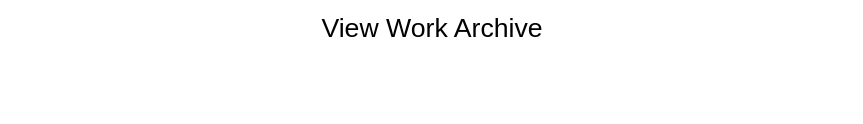
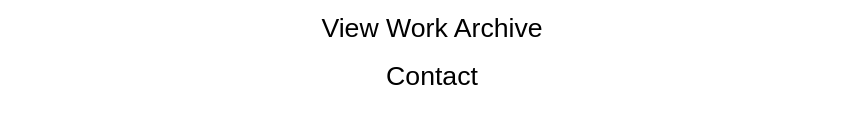
Before and after one commit to JM91214/portfolio, a plain HTML site: page index.html in a window 1280 px wide. Shown: the part 5185-5309 px from the top of the page, without its empty margins (208-1071 px from the left). Before the commit the page ends 5265 px from the top, so only its background shows below. Drawn offline with Linux system fonts and the light colour scheme; a web font is replaced by a local one.

Commit message:
Add files via upload

```diff
--- a/index.html
+++ b/index.html
@@ -206,6 +206,7 @@
 			<h2><a href="pages/vertical-park.html">VERTICAL PARK, PARSONS SCHOOL OF DESIGN</a></h2>
 		 </article>
 		 <h1 class="about"><a href="pages/about.html">View Work Archive</a></h1>
+		 <h1 class="about"><a href="mailto:johnmoore1772@gmail.com">Contact</a></h1>
 
 
 
```
